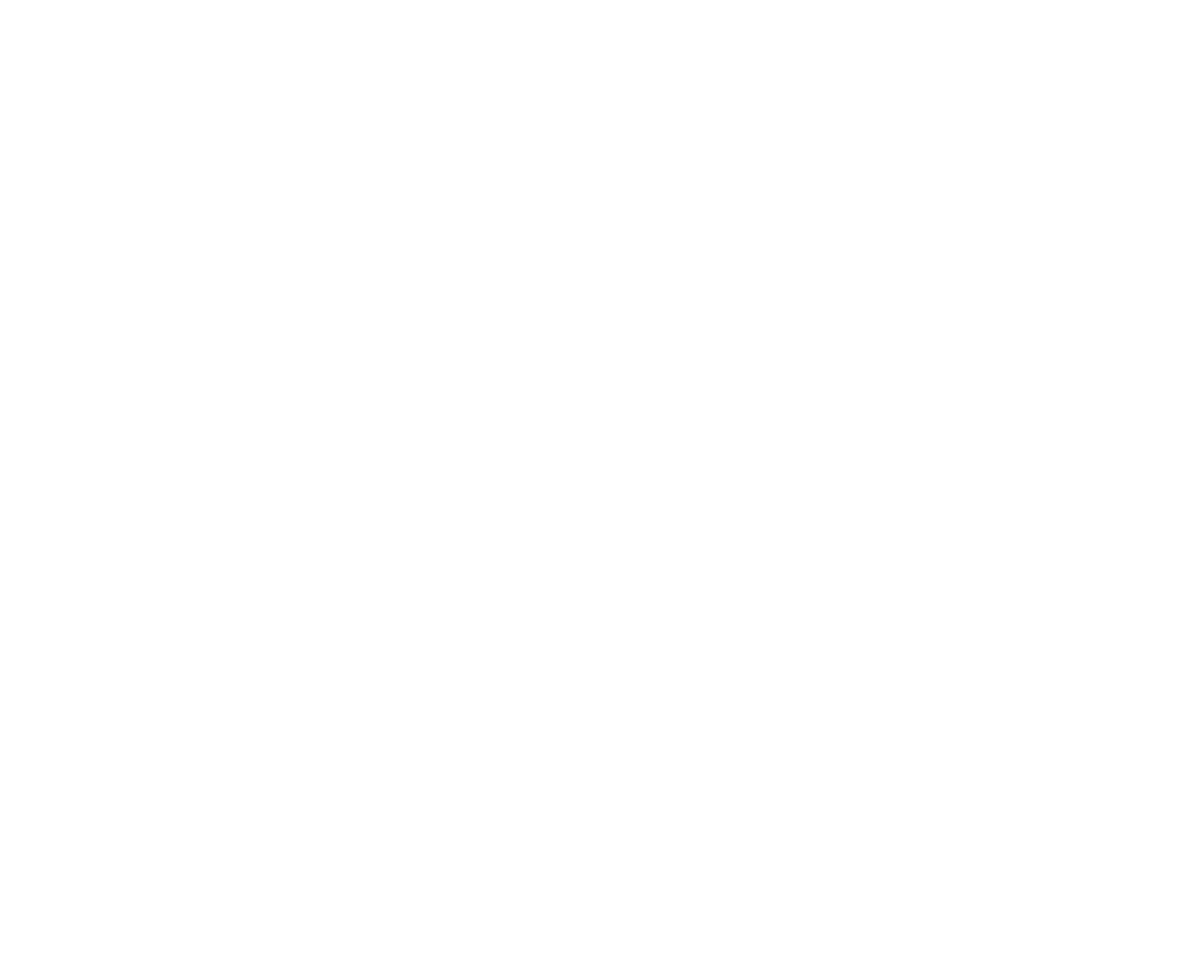
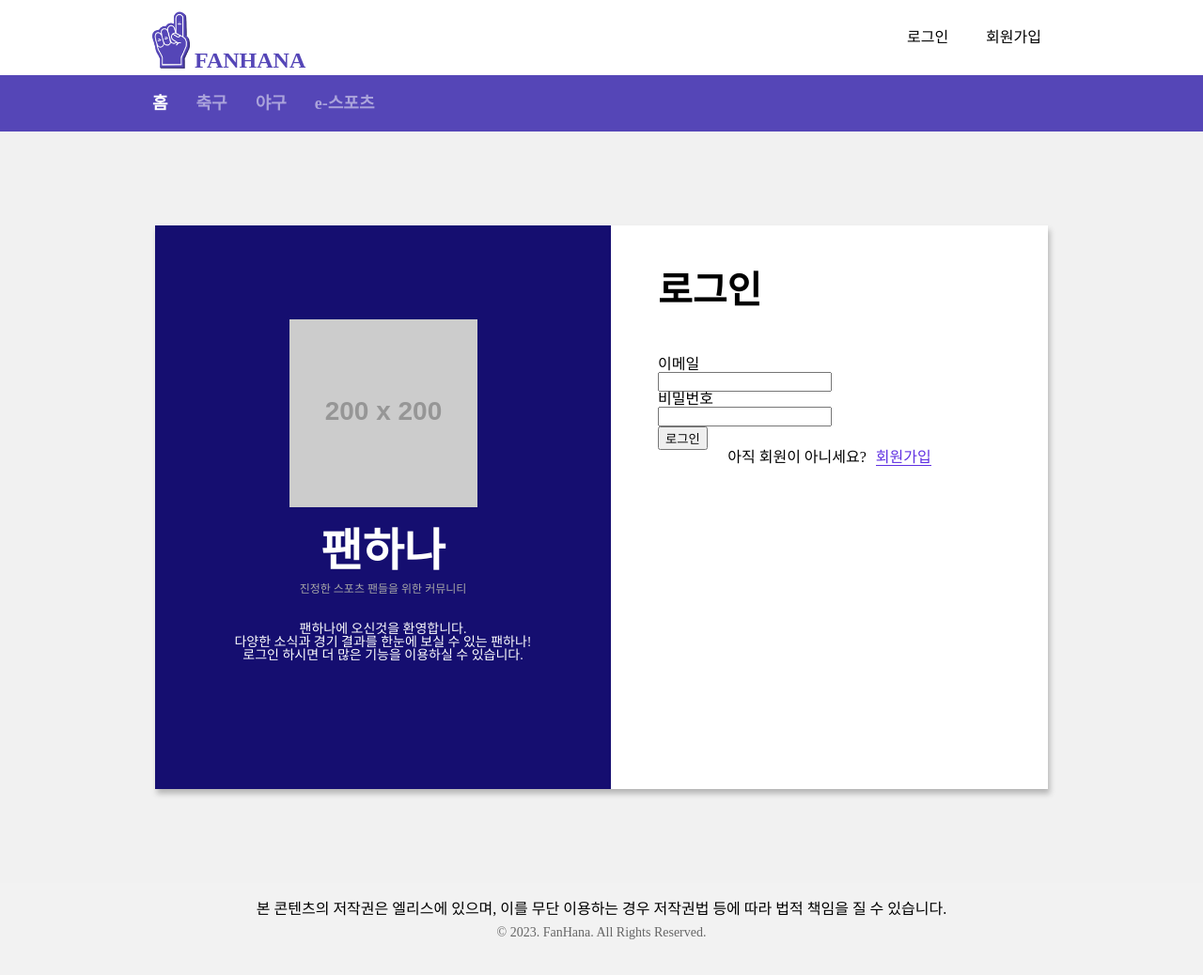
Before and after one commit to ji-silver/FANHANA, a React (Create React App) app: page / in a window 1280 px wide. Shown: the top 1038 px of the page at 94% size. Before the commit the page ends 800 px from the top, so only its background shows below. Built offline with nearby package versions, Linux system fonts and the light colour scheme.

Commit message:
Fix: App.tsx에 Header, Footer 추가

```diff
--- a/src/App.tsx
+++ b/src/App.tsx
@@ -2,8 +2,8 @@ import React from "react";
 import { Routes, BrowserRouter as Router, Route } from "react-router-dom";
 
 import "./styles/App.css";
-import DatePickerBox from "./components/common/DatePickerBox/DatePickerBox";
-
+import Header from "./components/common/Header/Header";
+import Footer from "./components/common/Footer";
 import LoginPage from "./pages/login";
 import JoinPage from "./pages/join";
 
@@ -11,17 +11,19 @@ function App() {
   return (
     <div className="App">
       <Router>
+        <Header></Header>
         <Routes>
-          <Route path="/"></Route>
-          <Route path="/login" element={<LoginPage/>}></Route>
-          <Route path="/join" element={<JoinPage/>}></Route>
+          <Route path="/login" element={<LoginPage />}></Route>
+          <Route path="/join" element={<JoinPage />}></Route>
           <Route path="/register"></Route>
           <Route path="/mypage"></Route>
           <Route path="/soccer"></Route>
           <Route path="/baseball"></Route>
           <Route path="/esport"></Route>
           <Route path="/shorts"></Route>
+          <Route path="/" element={<LoginPage />}></Route>
         </Routes>
+        <Footer></Footer>
       </Router>
     </div>
   );
```
